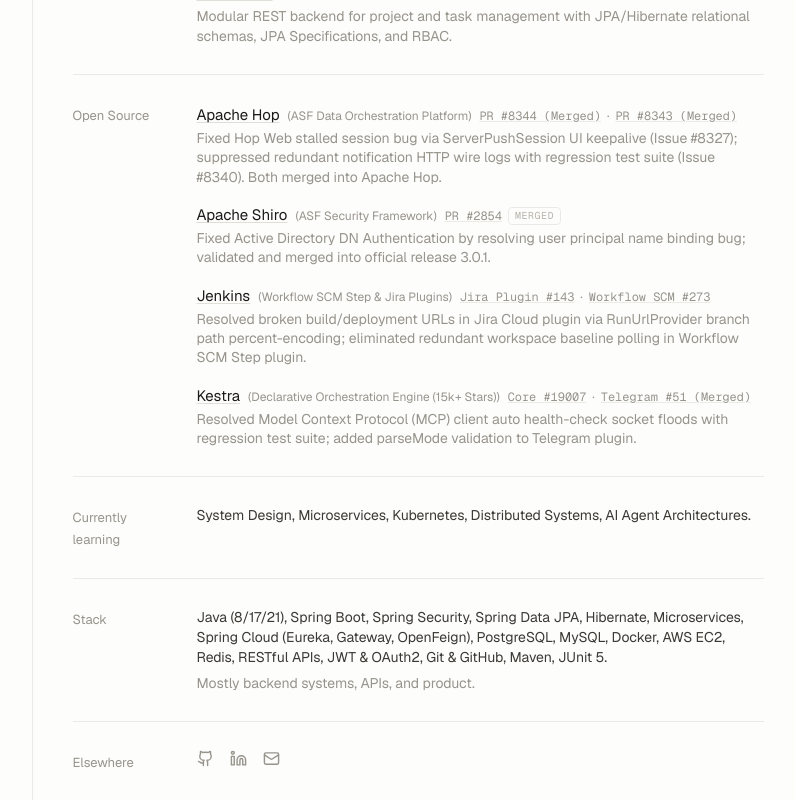
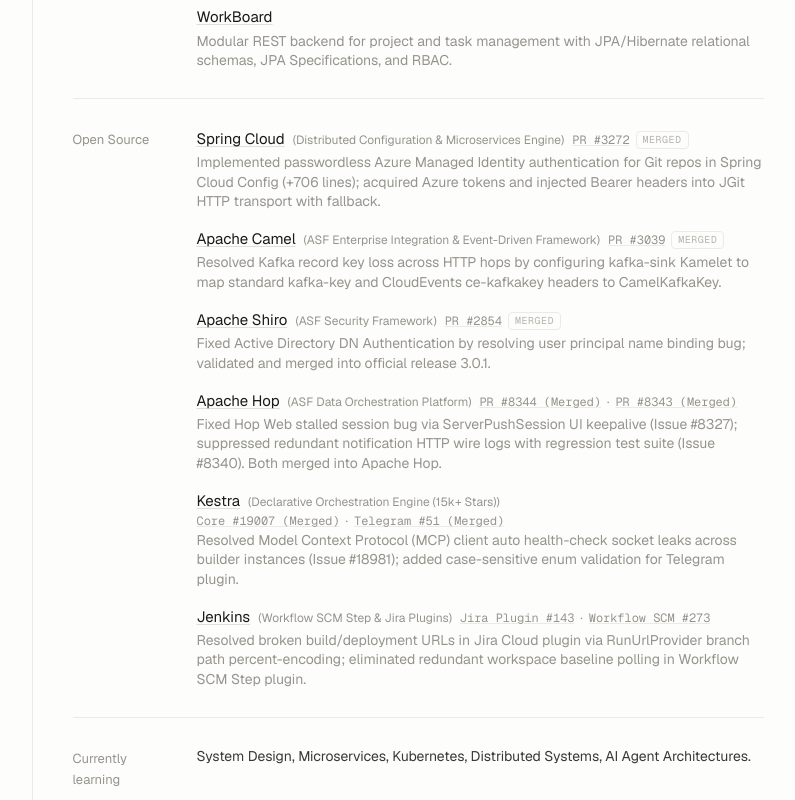
Before and after one commit to abhiramaab/portfolio, a React (Vite) app: page / in a window 1280 px wide. Shown: the part 600-1400 px from the top of the page, without its empty margins (315-1110 px from the left). Built offline with nearby package versions, Linux system fonts and the light colour scheme.

Commit message:
feat: showcase Spring Cloud PR #3272 and Apache Camel PR #3039, update resume PDF

```diff
--- a/src/data.js
+++ b/src/data.js
@@ -9,16 +9,16 @@
 
 export const summary = {
   link: {
-    href: 'https://project.synoptiq.abhiram.tech',
+    href: 'https://usesynoptiq.com',
   },
-  rest: '  Java Backend Developer specializing in Java (8/17/21), Spring Boot, Spring Security, and Microservices architectures. Proven track record contributing to major open-source ecosystems (Apache Shiro, Jenkins, Kestra) resolving authentication and protocol-level bugs. Designing secure REST APIs, scalable distributed systems, and resilient data models.',
+  rest: '  Java Backend Developer specializing in Java (8/17/21), Spring Boot, Spring Security, and Microservices architectures. Proven track record contributing to major open-source ecosystems (Spring Cloud, Apache Camel, Apache Shiro, Apache Hop, Jenkins, Kestra) resolving cloud authentication, Kafka transport, and concurrency defects. Designing secure REST APIs, scalable distributed systems, and resilient data models.',
 }
 
 export const projects = [
   {
     name: 'Synoptiq',
     href: 'https://usesynoptiq.com',
-    desc: 'Enterprise productivity platform featuring OAuth2 Google Sync (Gmail API), SSE token streaming, and JWT authentication.',
+    desc: 'Enterprise productivity platform featuring OAuth2 Google Sync (Gmail API), HTTP/2 multiplexing, SSE token streaming, and JWT authentication.',
     external: true,
   },
   {
@@ -37,6 +37,30 @@
 
 export const openSource = [
   {
+    name: 'Spring Cloud',
+    href: 'https://github.com/spring-cloud/spring-cloud-config/pull/3272',
+    pr: '#3272',
+    badge: 'Merged',
+    repoDesc: 'Distributed Configuration & Microservices Engine',
+    desc: 'Implemented passwordless Azure Managed Identity authentication for Git repos in Spring Cloud Config (+706 lines); acquired Azure tokens and injected Bearer headers into JGit HTTP transport with fallback.',
+  },
+  {
+    name: 'Apache Camel',
+    href: 'https://github.com/apache/camel-kamelets/pull/3039',
+    pr: '#3039',
+    badge: 'Merged',
+    repoDesc: 'ASF Enterprise Integration & Event-Driven Framework',
+    desc: 'Resolved Kafka record key loss across HTTP hops by configuring kafka-sink Kamelet to map standard kafka-key and CloudEvents ce-kafkakey headers to CamelKafkaKey.',
+  },
+  {
+    name: 'Apache Shiro',
+    href: 'https://github.com/apache/shiro/pull/2854',
+    pr: '#2854',
+    badge: 'Merged',
+    repoDesc: 'ASF Security Framework',
+    desc: 'Fixed Active Directory DN Authentication by resolving user principal name binding bug; validated and merged into official release 3.0.1.',
+  },
+  {
     name: 'Apache Hop',
     href: 'https://github.com/apache/hop/pull/8344',
     badge: 'Merged',
@@ -48,12 +72,15 @@
     desc: 'Fixed Hop Web stalled session bug via ServerPushSession UI keepalive (Issue #8327); suppressed redundant notification HTTP wire logs with regression test suite (Issue #8340). Both merged into Apache Hop.',
   },
   {
-    name: 'Apache Shiro',
-    href: 'https://github.com/apache/shiro/pull/2854',
-    pr: '#2854',
+    name: 'Kestra',
+    href: 'https://github.com/kestra-io/kestra/pull/19007',
     badge: 'Merged',
-    repoDesc: 'ASF Security Framework',
-    desc: 'Fixed Active Directory DN Authentication by resolving user principal name binding bug; validated and merged into official release 3.0.1.',
+    repoDesc: 'Declarative Orchestration Engine (15k+ Stars)',
+    prs: [
+      { label: 'Core #19007 (Merged)', href: 'https://github.com/kestra-io/kestra/pull/19007' },
+      { label: 'Telegram #51 (Merged)', href: 'https://github.com/kestra-io/plugin-telegram/pull/51' },
+    ],
+    desc: 'Resolved Model Context Protocol (MCP) client auto health-check socket leaks across builder instances (Issue #18981); added case-sensitive enum validation for Telegram plugin.',
   },
   {
     name: 'Jenkins',
@@ -66,20 +93,7 @@
     ],
     desc: 'Resolved broken build/deployment URLs in Jira Cloud plugin via RunUrlProvider branch path percent-encoding; eliminated redundant workspace baseline polling in Workflow SCM Step plugin.',
   },
-  {
-    name: 'Kestra',
-    href: 'https://github.com/kestra-io/kestra/pull/19007',
-    pr: '#19007',
-    badge: 'PR',
-    prs: [
-      { label: 'Core #19007', href: 'https://github.com/kestra-io/kestra/pull/19007' },
-      { label: 'Telegram #51 (Merged)', href: 'https://github.com/kestra-io/plugin-telegram/pull/51' },
-    ],
-    repoDesc: 'Declarative Orchestration Engine (15k+ Stars)',
-    desc: 'Resolved Model Context Protocol (MCP) client auto health-check socket floods with regression test suite; added parseMode validation to Telegram plugin.',
-  },
 ]
-
 
 export const currentlyLearning = [
   'System Design',
@@ -93,6 +107,7 @@
   items: [
     'Java (8/17/21)',
     'Spring Boot',
+    'Spring MVC',
     'Spring Security',
     'Spring Data JPA',
     'Hibernate',
@@ -100,16 +115,16 @@
     'Spring Cloud (Eureka, Gateway, OpenFeign)',
     'PostgreSQL',
     'MySQL',
+    'Redis',
     'Docker',
     'AWS EC2',
-    'Redis',
     'RESTful APIs',
     'JWT & OAuth2',
     'Git & GitHub',
     'Maven',
     'JUnit 5',
   ],
-  subtitle: 'Mostly backend systems, APIs, and product.',
+  subtitle: 'Mostly backend systems, APIs, and distributed architectures.',
 }
 
 export const elsewhere = [
```
Also changed, not shown: 5 other files (tests, documents, lock files or other folders).
